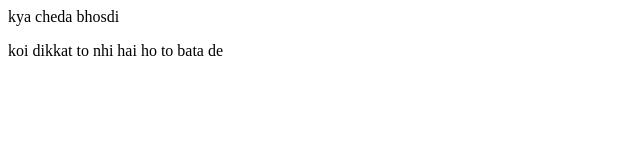
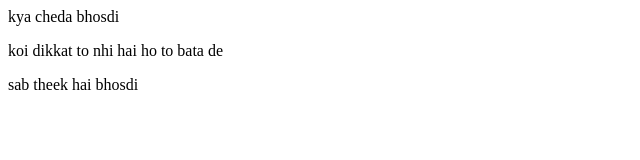
Before and after one commit to shivang969/localrepo, a plain HTML site: page index.html in a window 1280 px wide. Shown: the whole page, without its empty margins (0-640 px from the left). Drawn offline with Linux system fonts and the light colour scheme.

Commit message:
added something to main

```diff
--- a/index.html
+++ b/index.html
@@ -1,2 +1,3 @@
 <p> kya cheda bhosdi </p>
 <p> koi dikkat to nhi hai ho to bata de </p>
+<p> sab theek hai bhosdi </p>
```
